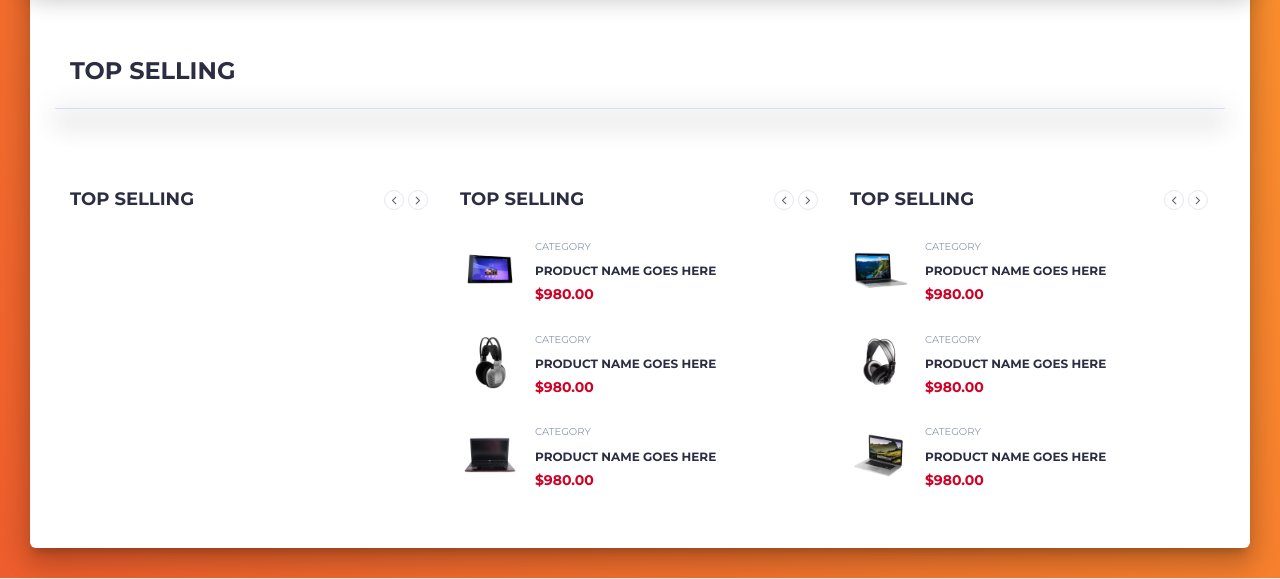
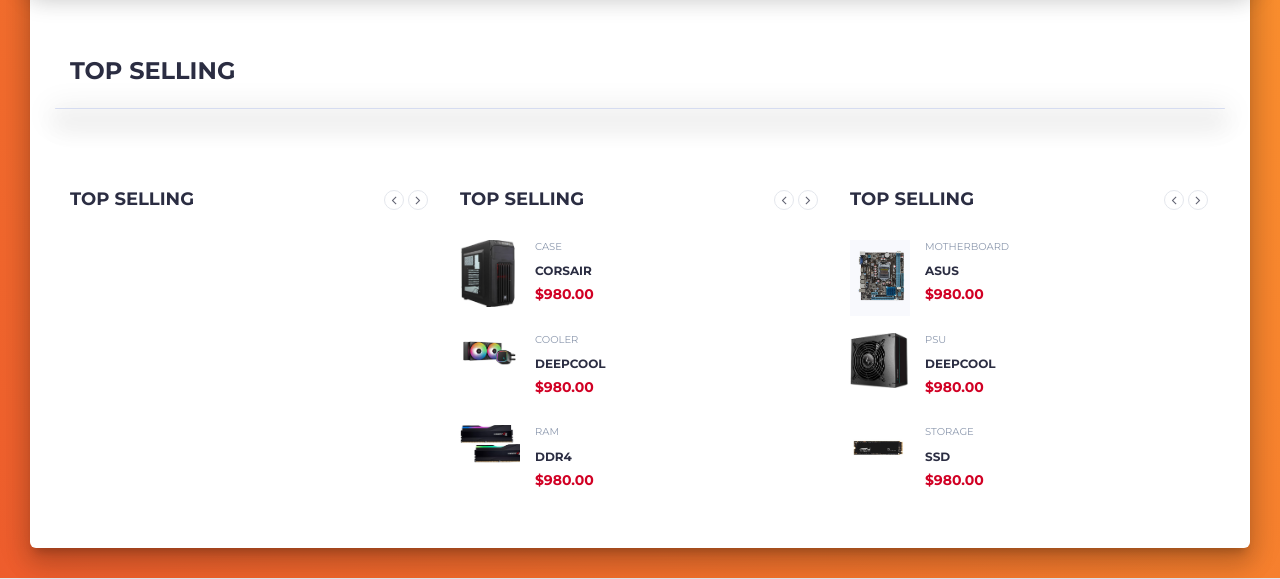
Before and after one commit to TanushKrashak/PC_E-Commerce_Website, a PHP site: page /myfiles/ in a window 1280 px wide. Shown: the part 1041-1620 px from the top of the page. Run offline with PHP 8.4, Linux system fonts and the light colour scheme; data that the repository does not hold is empty; some libraries are stand-ins or nearby versions.

Commit message:
Update body.php

```diff
--- a/body.php
+++ b/body.php
@@ -350,11 +350,11 @@
 								<!-- product widget -->
 								<div class="product-widget">
 									<div class="product-img">
-										<img src="./img/product01.png" alt="">
+										<img src="./product_images/case1.png" alt="">
 									</div>
 									<div class="product-body">
-										<p class="product-category">Category</p>
-										<h3 class="product-name"><a href="#">product name goes here</a></h3>
+										<p class="product-category">Case</p>
+										<h3 class="product-name"><a href="#">Corsair</a></h3>
 										<h4 class="product-price">$980.00 <del class="product-old-price">   </del></h4>
 									</div>
 								</div>
@@ -363,11 +363,11 @@
 								<!-- product widget -->
 								<div class="product-widget">
 									<div class="product-img">
-										<img src="./img/product02.png" alt="">
+										<img src="./product_images/cooler1.png" alt="">
 									</div>
 									<div class="product-body">
-										<p class="product-category">Category</p>
-										<h3 class="product-name"><a href="#">product name goes here</a></h3>
+										<p class="product-category">Cooler</p>
+										<h3 class="product-name"><a href="#">DeepCool</a></h3>
 										<h4 class="product-price">$980.00 <del class="product-old-price">   </del></h4>
 									</div>
 								</div>
@@ -376,11 +376,11 @@
 								<!-- product widget -->
 								<div class="product-widget">
 									<div class="product-img">
-										<img src="./img/product03.png" alt="">
+										<img src="./product_images/ram1.png" alt="">
 									</div>
 									<div class="product-body">
-										<p class="product-category">Category</p>
-										<h3 class="product-name"><a href="#">product name goes here</a></h3>
+										<p class="product-category">RAM</p>
+										<h3 class="product-name"><a href="#">DDR4</a></h3>
 										<h4 class="product-price">$980.00 <del class="product-old-price">   </del></h4>
 									</div>
 								</div>
@@ -402,11 +402,11 @@
 								<!-- product widget -->
 								<div class="product-widget">
 									<div class="product-img">
-										<img src="./img/product04.png" alt="">
+										<img src="./product_images/case1.png" alt="">
 									</div>
 									<div class="product-body">
-										<p class="product-category">Category</p>
-										<h3 class="product-name"><a href="#">product name goes here</a></h3>
+										<p class="product-category">Case</p>
+										<h3 class="product-name"><a href="#">Corsair</a></h3>
 										<h4 class="product-price">$980.00 <del class="product-old-price">   </del></h4>
 									</div>
 								</div>
@@ -415,11 +415,11 @@
 								<!-- product widget -->
 								<div class="product-widget">
 									<div class="product-img">
-										<img src="./img/product05.png" alt="">
+										<img src="./product_images/cooler1.png" alt="">
 									</div>
 									<div class="product-body">
-										<p class="product-category">Category</p>
-										<h3 class="product-name"><a href="#">product name goes here</a></h3>
+										<p class="product-category">Cooler</p>
+										<h3 class="product-name"><a href="#">DeepCool</a></h3>
 										<h4 class="product-price">$980.00 <del class="product-old-price">   </del></h4>
 									</div>
 								</div>
@@ -428,11 +428,11 @@
 								<!-- product widget -->
 								<div class="product-widget">
 									<div class="product-img">
-										<img src="./img/product06.png" alt="">
+										<img src="./product_images/ram1.png" alt="">
 									</div>
 									<div class="product-body">
-										<p class="product-category">Category</p>
-										<h3 class="product-name"><a href="#">product name goes here</a></h3>
+										<p class="product-category">RAM</p>
+										<h3 class="product-name"><a href="#">DDR4</a></h3>
 										<h4 class="product-price">$980.00 <del class="product-old-price">   </del></h4>
 									</div>
 								</div>
@@ -443,11 +443,11 @@
 								<!-- product widget -->
 								<div class="product-widget">
 									<div class="product-img">
-										<img src="./img/product07.png" alt="">
+										<img src="./product_images/mobo1.png" alt="">
 									</div>
 									<div class="product-body">
-										<p class="product-category">Category</p>
-										<h3 class="product-name"><a href="#">product name goes here</a></h3>
+										<p class="product-category">Motherboard</p>
+										<h3 class="product-name"><a href="#">Asus</a></h3>
 										<h4 class="product-price">$980.00 <del class="product-old-price">   </del></h4>
 									</div>
 								</div>
@@ -456,11 +456,11 @@
 								<!-- product widget -->
 								<div class="product-widget">
 									<div class="product-img">
-										<img src="./img/product08.png" alt="">
+										<img src="./product_images/psu1.png" alt="">
 									</div>
 									<div class="product-body">
-										<p class="product-category">Category</p>
-										<h3 class="product-name"><a href="#">product name goes here</a></h3>
+										<p class="product-category">PSU</p>
+										<h3 class="product-name"><a href="#">DeepCool</a></h3>
 										<h4 class="product-price">$980.00 <del class="product-old-price">   </del></h4>
 									</div>
 								</div>
@@ -469,11 +469,11 @@
 								<!-- product widget -->
 								<div class="product-widget">
 									<div class="product-img">
-										<img src="./img/product09.png" alt="">
+										<img src="./product_images/ssd1.png" alt="">
 									</div>
 									<div class="product-body">
-										<p class="product-category">Category</p>
-										<h3 class="product-name"><a href="#">product name goes here</a></h3>
+										<p class="product-category">Storage</p>
+										<h3 class="product-name"><a href="#">SSD</a></h3>
 										<h4 class="product-price">$980.00 <del class="product-old-price">   </del></h4>
 									</div>
 								</div>
@@ -499,11 +499,11 @@
 								<!-- product widget -->
 								<div class="product-widget">
 									<div class="product-img">
-										<img src="./img/product01.png" alt="">
+										<img src="./product_images/mobo1.png" alt="">
 									</div>
 									<div class="product-body">
-										<p class="product-category">Category</p>
-										<h3 class="product-name"><a href="#">product name goes here</a></h3>
+										<p class="product-category">Motherboard</p>
+										<h3 class="product-name"><a href="#">Asus</a></h3>
 										<h4 class="product-price">$980.00 <del class="product-old-price">   </del></h4>
 									</div>
 								</div>
@@ -512,11 +512,11 @@
 								<!-- product widget -->
 								<div class="product-widget">
 									<div class="product-img">
-										<img src="./img/product02.png" alt="">
+										<img src="./product_images/psu1.png" alt="">
 									</div>
 									<div class="product-body">
-										<p class="product-category">Category</p>
-										<h3 class="product-name"><a href="#">product name goes here</a></h3>
+										<p class="product-category">PSU</p>
+										<h3 class="product-name"><a href="#">DeepCool</a></h3>
 										<h4 class="product-price">$980.00 <del class="product-old-price">   </del></h4>
 									</div>
 								</div>
@@ -525,11 +525,11 @@
 								<!-- product widget -->
 								<div class="product-widget">
 									<div class="product-img">
-										<img src="./img/product03.png" alt="">
+										<img src="./product_images/ssd1.png" alt="">
 									</div>
 									<div class="product-body">
-										<p class="product-category">Category</p>
-										<h3 class="product-name"><a href="#">product name goes here</a></h3>
+										<p class="product-category">Storage</p>
+										<h3 class="product-name"><a href="#">SSD</a></h3>
 										<h4 class="product-price">$980.00 <del class="product-old-price">   </del></h4>
 									</div>
 								</div>
@@ -540,25 +540,11 @@
 								<!-- product widget -->
 								<div class="product-widget">
 									<div class="product-img">
-										<img src="./img/product04.png" alt="">
+										<img src="./product_images/case1.png" alt="">
 									</div>
 									<div class="product-body">
-										<p class="product-category">Category</p>
-										<h3 class="product-name"><a href="#">product name goes here</a></h3>
-										<h4 class="product-price">$980.00 <del class="product-old-price">   </del></h4>
-									</div>
-								</div>
-								<!-- /product widget -->
-
-
-								<!-- product widget -->
-								<div class="product-widget">
-									<div class="product-img">
-										<img src="./img/product05.png" alt="">
-									</div>
-									<div class="product-body">
-										<p class="product-category">Category</p>
-										<h3 class="product-name"><a href="#">product name goes here</a></h3>
+										<p class="product-category">Case</p>
+										<h3 class="product-name"><a href="#">Corsair</a></h3>
 										<h4 class="product-price">$980.00 <del class="product-old-price">   </del></h4>
 									</div>
 								</div>
@@ -567,11 +553,24 @@
 								<!-- product widget -->
 								<div class="product-widget">
 									<div class="product-img">
-										<img src="./img/product06.png" alt="">
+										<img src="./product_images/cooler1.png" alt="">
 									</div>
 									<div class="product-body">
-										<p class="product-category">Category</p>
-										<h3 class="product-name"><a href="#">product name goes here</a></h3>
+										<p class="product-category">Cooler</p>
+										<h3 class="product-name"><a href="#">DeepCool</a></h3>
+										<h4 class="product-price">$980.00 <del class="product-old-price">   </del></h4>
+									</div>
+								</div>
+								<!-- /product widget -->
+
+								<!-- product widget -->
+								<div class="product-widget">
+									<div class="product-img">
+										<img src="./product_images/ram1.png" alt="">
+									</div>
+									<div class="product-body">
+										<p class="product-category">RAM</p>
+										<h3 class="product-name"><a href="#">DDR4</a></h3>
 										<h4 class="product-price">$980.00 <del class="product-old-price">   </del></h4>
 									</div>
 								</div>
```
